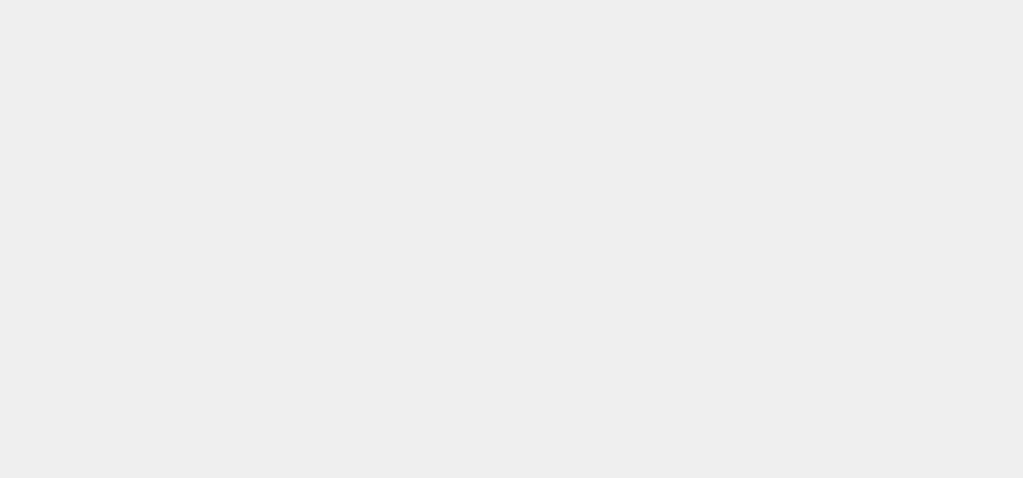
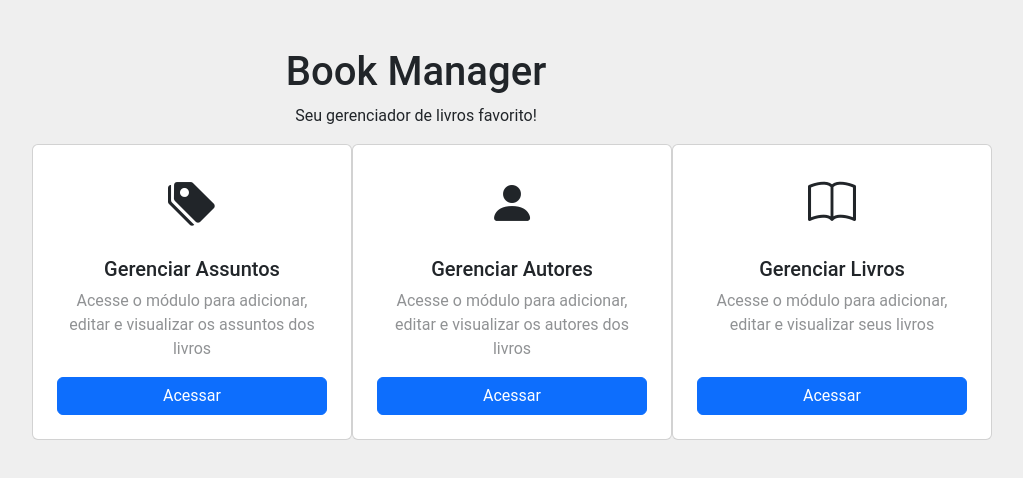
Before and after one commit to fabriciohenriquesilva/bookmanager, an Angular app in the folder frontend/: page / in a window 1280 px wide. Shown: the top 478 px of the page, without its empty margins (224-1247 px from the left). Built offline with nearby package versions, Linux system fonts and the light colour scheme.

Commit message:
config: componentes de cartão e página inicial

```diff
--- /dev/null
+++ b/frontend/src/app/components/card/card.html
@@ -0,0 +1,14 @@
+<div class="card text-center p-4" style="width: 20rem; height: 296px; margin: auto;">
+
+    <div class="mb-3">
+        <i class="{{ icon }}" style="font-size: 3rem;"></i>
+    </div>
+
+    <h5 class="card-title">{{ title }}</h5>
+
+    <p class="card-text text-body-tertiary" style="height: 5rem">
+        {{ info }}
+    </p>
+
+    <button [routerLink]="['assuntos']" class="btn btn-primary">Acessar</button>
+</div>
--- /dev/null
+++ b/frontend/src/app/components/card/card.ts
@@ -0,0 +1,22 @@
+import {Component, Input} from '@angular/core';
+import {RouterModule} from '@angular/router';
+
+@Component({
+    selector: 'card',
+    standalone: true,
+    imports: [RouterModule],
+    templateUrl: './card.html',
+    styleUrl: './card.scss',
+})
+export class Card {
+
+    @Input({required: true})
+    icon: string = '';
+
+    @Input({required: true})
+    title: string = '';
+
+    @Input({required: true})
+    info: string = '';
+
+}
--- /dev/null
+++ b/frontend/src/app/components/home/home.html
@@ -0,0 +1,22 @@
+<header class="header mt-5">
+    <h1 class="header-title">Book Manager</h1>
+    <p class="header-info">Seu gerenciador de livros favorito!</p>
+</header>
+
+<div class="menu">
+    <card [icon]="'bi bi-tags-fill'"
+          [title]="'Gerenciar Assuntos'"
+          [info]="'Acesse o módulo para adicionar, editar e visualizar os assuntos dos livros'">
+    </card>
+
+    <card [icon]="'bi bi-person-fill'"
+          [title]="'Gerenciar Autores'"
+          [info]="'Acesse o módulo para adicionar, editar e visualizar os autores dos livros'">
+    </card>
+
+    <card [icon]="'bi bi-book'"
+          [title]="'Gerenciar Livros'"
+          [info]="'Acesse o módulo para adicionar, editar e visualizar seus livros'">
+    </card>
+
+</div>
--- /dev/null
+++ b/frontend/src/app/components/home/home.scss
@@ -0,0 +1,12 @@
+header {
+    display: flex;
+    flex-direction: column;
+    justify-content: center;
+    align-items: center;
+}
+
+.menu {
+    display: flex;
+    flex-direction: row;
+    justify-content: space-between;
+}
```
Also changed, not shown: frontend/src/app/app.routes.ts (+9 -1 lines), frontend/src/app/components/home/home.ts (added, +13 -0 lines), frontend/src/app/components/card/card.scss (added).
